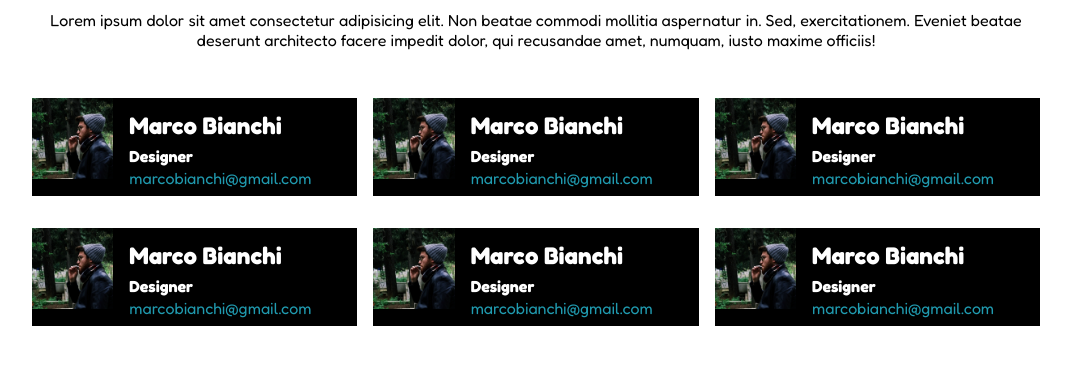
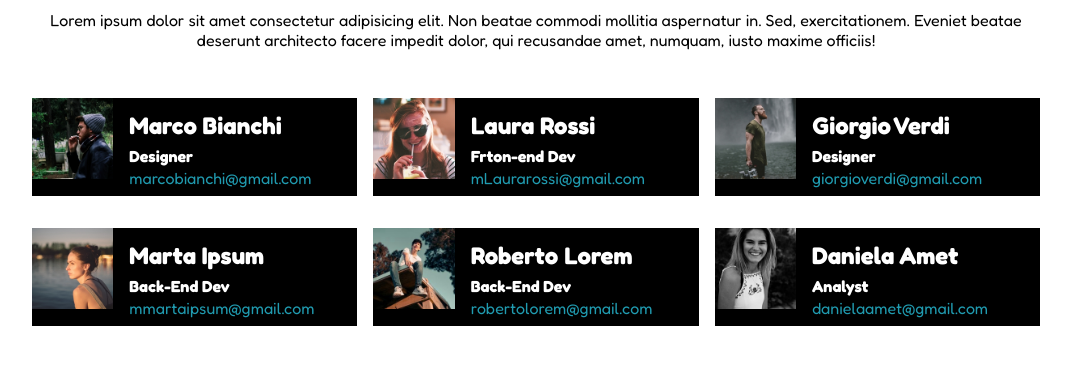
Before and after one commit to PietroMarilei/html-css-float-cards, a plain HTML site: page index.html in a window 1280 px wide. Shown: the part 93-458 px from the top of the page, without its empty margins (104-1175 px from the left). Drawn offline with Linux system fonts and the light colour scheme.

Commit message:
add correct data on placeholders

```diff
--- a/index.html
+++ b/index.html
@@ -37,59 +37,58 @@
                 </div>
 
                 <div class="box clearfix">
-                    <img src="./assets/img/male1.png" alt="">
+                    <img src="./assets/img/female1.png" alt="">
 
                     <section class="person-data">
-                        <h2>Marco Bianchi</h2>
-                        <h4>Designer</h4>
-                        <a href="">marcobianchi@gmail.com</a>
+                        <h2>Laura Rossi</h2>
+                        <h4>Frton-end Dev</h4>
+                        <a href="">mLaurarossi@gmail.com</a>
                     </section>
 
                 </div>
 
                 <div class="box clearfix">
-                    <img src="./assets/img/male1.png" alt="">
+                    <img src="./assets/img/male2.png" alt="">
 
                     <section class="person-data">
-                        <h2>Marco Bianchi</h2>
+                        <h2>Giorgio Verdi</h2>
                         <h4>Designer</h4>
-                        <a href="">marcobianchi@gmail.com</a>
+                        <a href="">giorgioverdi@gmail.com</a>
                     </section>
 
                 </div></div>
 
             <!-- second row -->
             <div class="row clearfix">
-                <!-- qua non ci ho messo clearfix -->
                 <div class="box clearfix">
-                    <img src="./assets/img/male1.png" alt="">
+                    <img src="./assets/img/female2.png" alt="">
 
                     <section class="person-data">
-                        <h2>Marco Bianchi</h2>
-                        <h4>Designer</h4>
-                        <a href="">marcobianchi@gmail.com</a>
+                        <h2>Marta Ipsum</h2>
+                        <h4>Back-End Dev</h4>
+                        <a href="">mmartaipsum@gmail.com</a>
                     </section>
 
                 </div>
 
                 <div class="box clearfix">
-                    <img src="./assets/img/male1.png" alt="">
+                    <img src="./assets/img/male3.png" alt="">
 
                     <section class="person-data">
-                        <h2>Marco Bianchi</h2>
-                        <h4>Designer</h4>
-                        <a href="">marcobianchi@gmail.com</a>
+                        <h2>Roberto Lorem</h2>
+                        <h4>Back-End Dev</h4>
+                        <a href="">robertolorem@gmail.com</a>
                     </section>
 
                 </div>
 
                 <div class="box clearfix">
-                    <img src="./assets/img/male1.png" alt="">
+                    <img src="./assets/img/female3.png" alt="">
 
                     <section class="person-data">
-                        <h2>Marco Bianchi</h2>
-                        <h4>Designer</h4>
-                        <a href="">marcobianchi@gmail.com</a>
+                        <h2>Daniela Amet</h2>
+                        <h4>Analyst</h4>
+                        <a href="">danielaamet@gmail.com</a>
                     </section>
 
                 </div>
```
